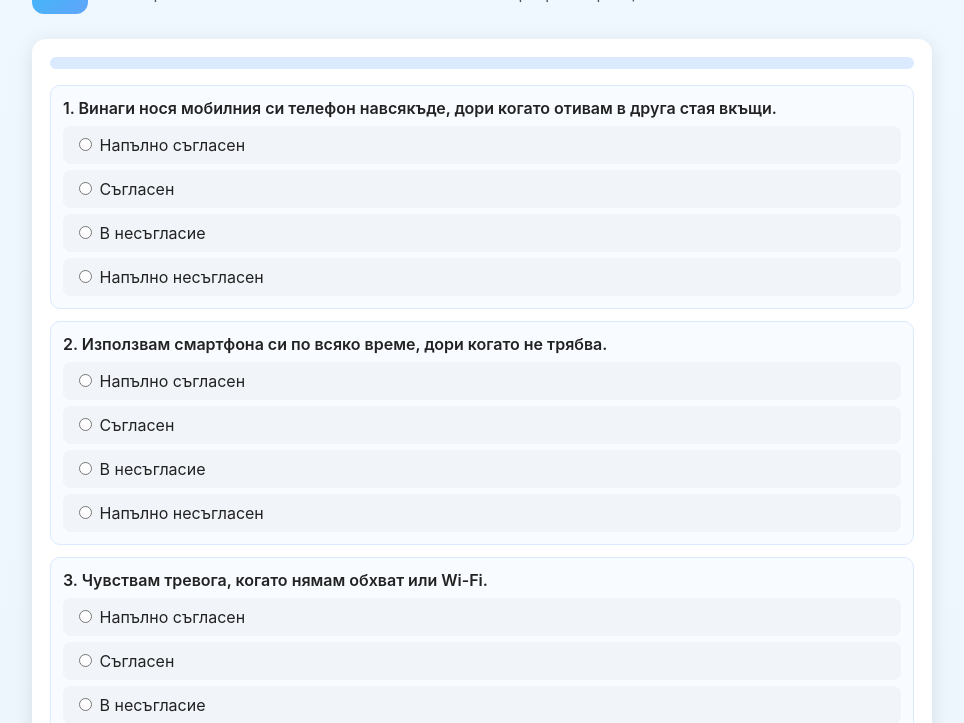
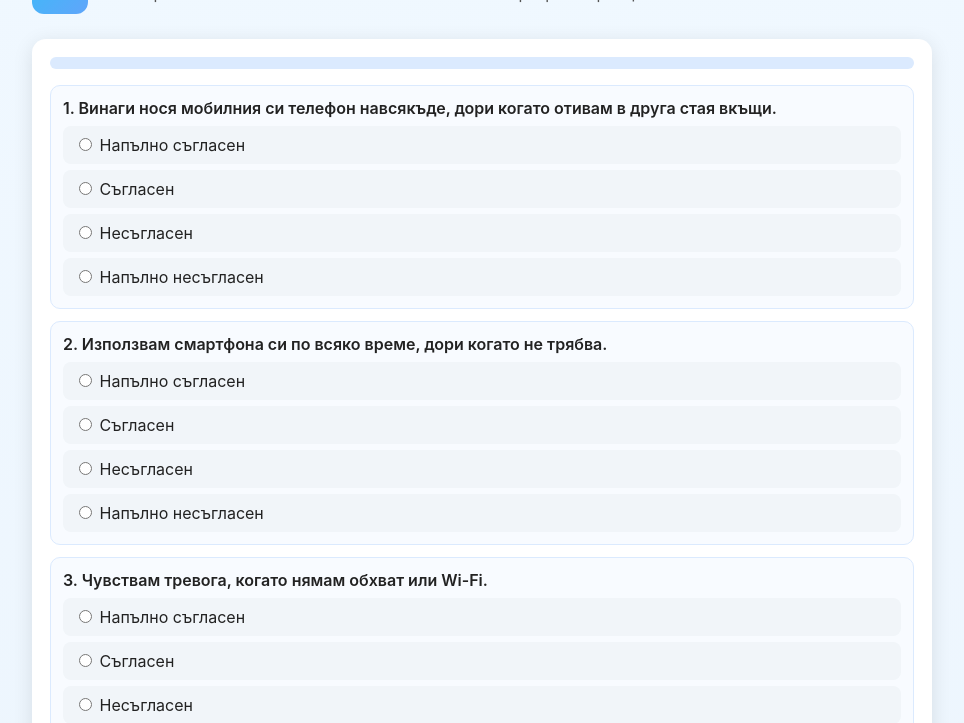
Before and after one commit to desity2406-lgtm/test, a plain HTML site: page index.html in a window 1280 px wide. Shown: the part 77-800 px from the top of the page, without its empty margins (158-1122 px from the left). Drawn offline with Linux system fonts and the light colour scheme.

Commit message:
Change label from 'В несъгласие' to 'Несъгласен'

```diff
--- a/index.html
+++ b/index.html
@@ -91,7 +91,7 @@
     const options = [
       {label: 'Напълно съгласен', value: 3},
       {label: 'Съгласен', value: 2},
-      {label: 'В несъгласие', value: 1},
+      {label: 'Несъгласен', value: 1},
       {label: 'Напълно несъгласен', value: 0}
     ];
 
```
